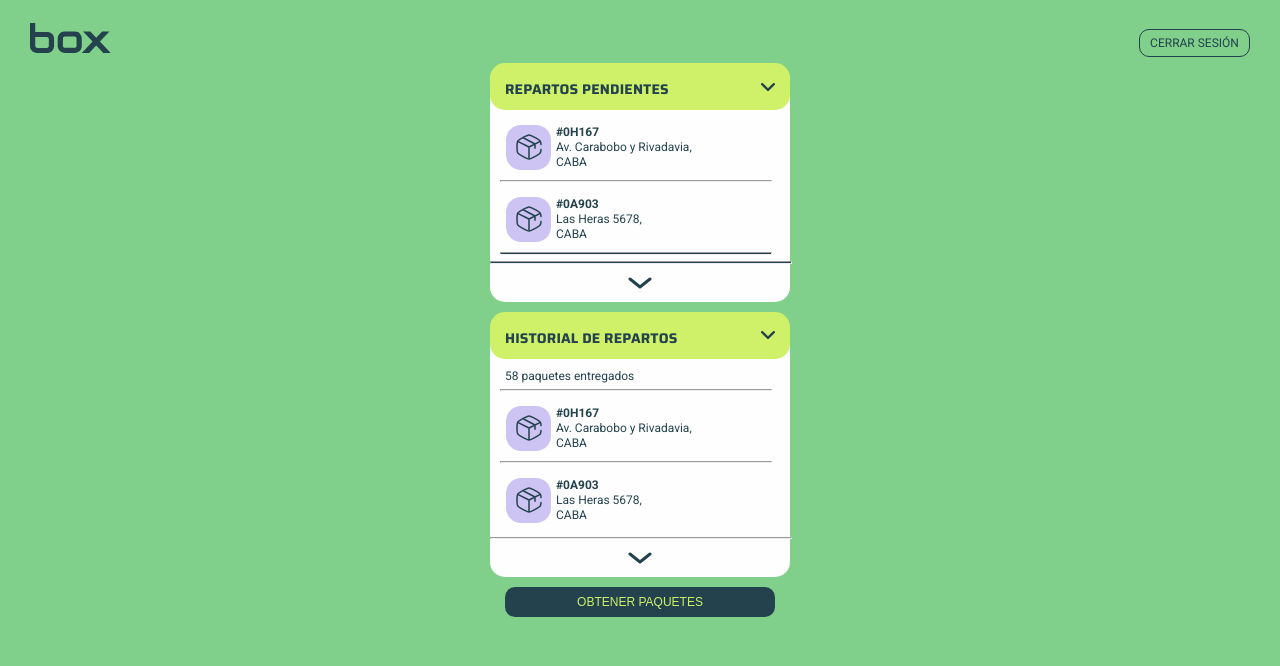
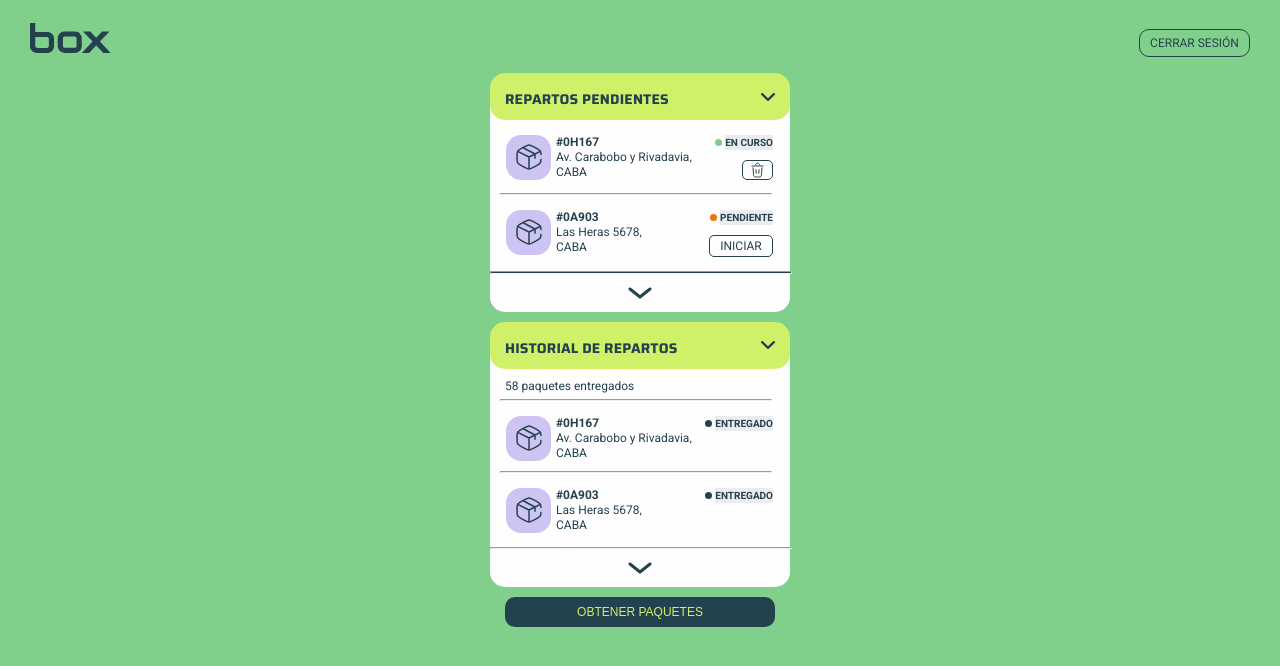
Before and after one commit to JuanPiPem/BoxDeliveryFrontend, a Next.js app: page /delivery-man/start-work-day in a window 1280 px wide. Shown: the top 666 px of the page. Built offline with nearby package versions, Linux system fonts and the light colour scheme.

Commit message:
Changing view StartWorkDay

```diff
--- a/src/components/deliveryMan/startWorkDay/StartWorkDay.tsx
+++ b/src/components/deliveryMan/startWorkDay/StartWorkDay.tsx
@@ -84,8 +84,16 @@ const StartWorkDay = () => {
     <>
       <div className={s.packagesContainer}>
         <div className={s.packagesContentContainer}>
-          <PendingDeliveries arrayPackages={arrayFakeDataPendingPackages} />
-          <DeliveriesHistory arrayPackages={arrayFakeData} />
+          <PendingDeliveries
+            arrayPackages={arrayFakeDataPendingPackages}
+            view="home-repartidor"
+            section="repartos-pendientes"
+          />
+          <DeliveriesHistory
+            arrayPackages={arrayFakeData}
+            view="home-repartidor"
+            section="historial-repartos"
+          />
           {/*           Corregir el botón para que siempre que pegado al final de la
           página a 10px de separación */}
           <div className={s.buttonGetPackages}>
--- a/src/components/deliveryMan/startWorkDay/startWorkDay.module.scss
+++ b/src/components/deliveryMan/startWorkDay/startWorkDay.module.scss
@@ -1,8 +1,7 @@
 @import "../../../app/globals.scss";
 
 .packagesContainer {
-  width: 100%;
-  height: 100vh;
+  margin-top: 10px;
   color: $dark-green;
   font-size: 12px;
   background-color: $light-green;
```
